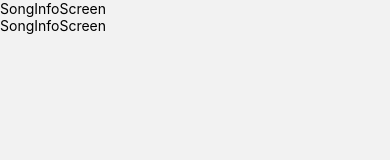
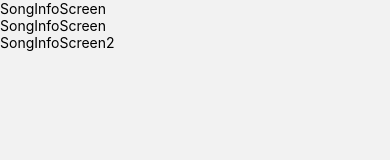
Before and after one commit to Imtruongz/expo-spotify, a React Native app: screen /Info in a window 390 px wide. Shown: the top 160 px of the page. Built offline with nearby package versions, Linux system fonts and the light colour scheme.

Commit message:
update lan 2

```diff
--- a/screens/SongInfoScreen.js
+++ b/screens/SongInfoScreen.js
@@ -7,6 +7,7 @@ const SongInfoScreen = () => {
       <Text>SongInfoScreen</Text>
       <View>
         <Text>SongInfoScreen</Text>
+        <Text>SongInfoScreen2</Text>
       </View>
     </View>
   );
```
